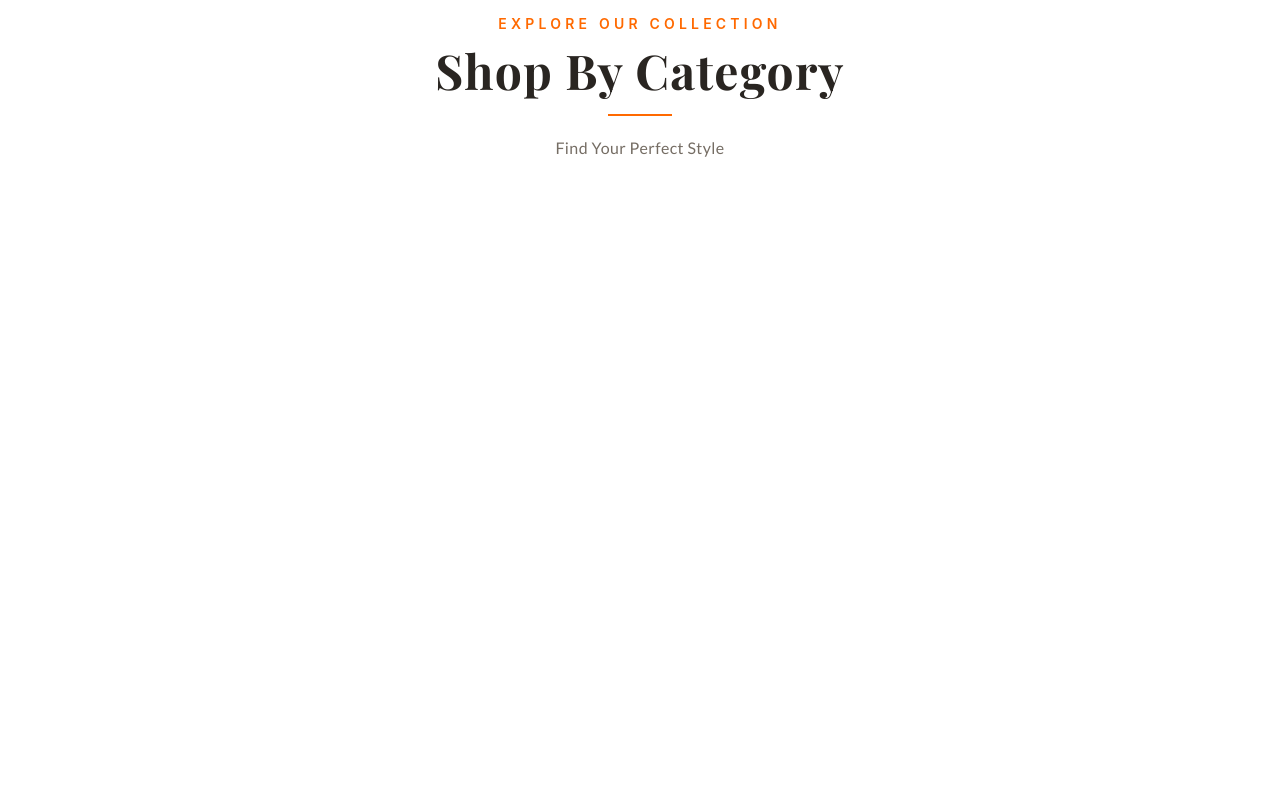
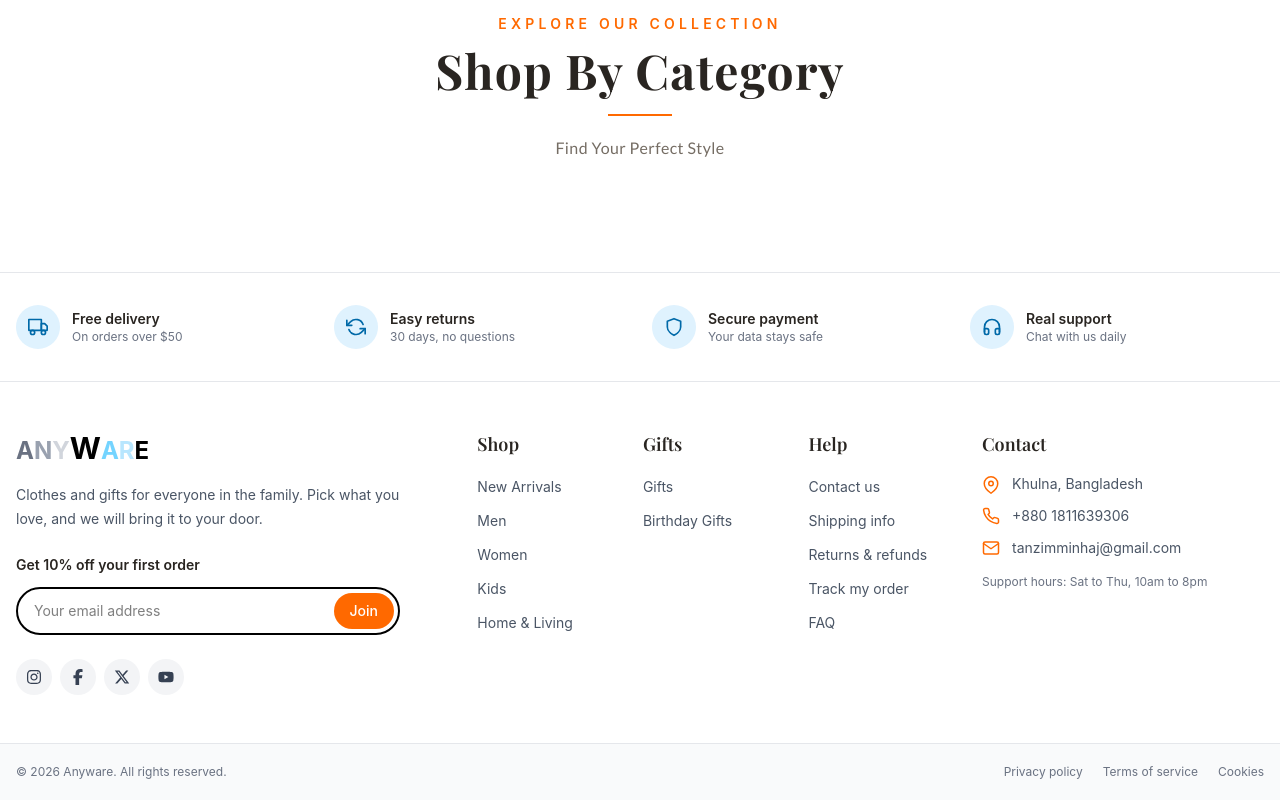
Before and after one commit to minhajul-islam-tanzim/Fullstack-Ecommers-MERN-, a Next.js app in the folder frontend/: page / in a window 1280 px wide. Shown: the part 939-1739 px from the top of the page. Before the commit the page ends 1147 px from the top, so only its background shows below. Built offline with nearby package versions, Linux system fonts and the light colour scheme; no server answers; a web font is replaced by a local one.

Commit message:
footer added

```diff
--- a/frontend/package.json
+++ b/frontend/package.json
@@ -15,6 +15,7 @@
     "postcss": "^8.5.31",
     "react": "19.3.0",
     "react-dom": "19.3.0",
+    "react-icons": "^5.7.0",
     "swiper": "^14.4.0"
   },
   "devDependencies": {
--- a/frontend/src/app/layout.tsx
+++ b/frontend/src/app/layout.tsx
@@ -3,6 +3,7 @@ import { Suspense } from "react";
 import { Playfair_Display, Lato } from "next/font/google";
 
 import "./globals.css";
+import Footer from "@/components/shared/Footer";
 
 
 
@@ -26,6 +27,7 @@ const RootLayout = ({ children }: {children: React.ReactNode}) => {
           <Navbar />
         </Suspense>
       {children}
+            <Footer/>
     </div>
         </body>
     </html>
--- a/frontend/src/components/home/HeroSlider.tsx
+++ b/frontend/src/components/home/HeroSlider.tsx
@@ -33,9 +33,9 @@ const HeroSlider = () => {
     />
 
             <div className="absolute inset-0 bg-black/40 flex flex-col justify-center items-center text-white text-center px-4">
-              <h1 className=" text-4xl md:text-6xl font-bold tracking-wide drop-shadow-lg  font-(family-name:--font-lato)">
-                {banner.title}
-              </h1>
+            <h1 className="font-(family-name:--font-playfair) text-4xl md:text-6xl font-bold tracking-wide drop-shadow-lg">
+  {banner.title}
+</h1>
 
               <p className="font-(--font-body) mt-4 text-lg max-w-2xl opacity-90  font-(family-name:--font-lato)">
                 {banner.description}
--- a/frontend/src/components/home/Text.tsx
+++ b/frontend/src/components/home/Text.tsx
@@ -5,13 +5,13 @@ const Text = () => {
         Explore Our Collection
       </span>
 
-      <h1 className="font-[family-name:var(--font-playfair)] text-3xl md:text-5xl font-bold text-[#292521] tracking-wide">
+      <h1 className="font-(family-name:--font-playfair) text-3xl md:text-5xl font-bold text-[#292521] tracking-wide">
         Shop By Category
       </h1>
 
-      <div className="w-16 h-[2px] bg-orange-500 my-5" />
+      <div className="w-16 h-0.5 bg-orange-500 my-5" />
 
-      <p className="font-[family-name:var(--font-lato)] text-sm md:text-base text-[#756D64] tracking-wide">
+      <p className="font-(family-name:--font-lato) text-sm md:text-base text-[#756D64] tracking-wide">
         Find Your Perfect Style
       </p>
     </div>
--- /dev/null
+++ b/frontend/src/components/shared/Footer.tsx
@@ -0,0 +1,240 @@
+"use client";
+
+import { useState } from "react";
+import Link from "next/link";
+import {
+  FiMail,
+  FiPhone,
+  FiMapPin,
+  FiTruck,
+  FiRefreshCcw,
+  FiShield,
+  FiHeadphones,
+} from "react-icons/fi";
+import {
+  FaInstagram,
+  FaFacebookF,
+  FaXTwitter,
+  FaYoutube,
+} from "react-icons/fa6";
+
+const perks = [
+  { icon: FiTruck, title: "Free delivery", text: "On orders over $50" },
+  { icon: FiRefreshCcw, title: "Easy returns", text: "30 days, no questions" },
+  { icon: FiShield, title: "Secure payment", text: "Your data stays safe" },
+  { icon: FiHeadphones, title: "Real support", text: "Chat with us daily" },
+];
+
+const shop = [
+  { label: "New Arrivals", href: "/new-arrivals" },
+  { label: "Men", href: "/men" },
+  { label: "Women", href: "/women" },
+  { label: "Kids", href: "/kids" },
+  { label: "Home & Living", href: "/home-living" },
+];
+
+const gifts = [
+  { label: "Gifts", href: "/home-favourites" },
+  { label: "Birthday Gifts", href: "/birthday-gift" },
+];
+
+const help = [
+  { label: "Contact us", href: "/contact" },
+  { label: "Shipping info", href: "/shipping" },
+  { label: "Returns & refunds", href: "/returns" },
+  { label: "Track my order", href: "/track-order" },
+  { label: "FAQ", href: "/faq" },
+];
+
+const socials = [
+  { icon: FaInstagram, label: "Instagram", href: "#" },
+  { icon: FaFacebookF, label: "Facebook", href: "#" },
+  { icon: FaXTwitter, label: "X", href: "#" },
+  { icon: FaYoutube, label: "YouTube", href: "#" },
+];
+
+const legal = [
+  { label: "Privacy policy", href: "/privacy" },
+  { label: "Terms of service", href: "/terms" },
+  { label: "Cookies", href: "/cookies" },
+];
+
+function FooterColumn({
+  title,
+  items,
+}: {
+  title: string;
+  items: { label: string; href: string }[];
+}) {
+  return (
+    <div>
+      <h3 className="font-(family-name:--font-playfair) text-lg font-semibold text-[#292521]">
+        {title}
+      </h3>
+      <ul className="mt-4 space-y-2.5">
+        {items.map((item) => (
+          <li key={item.href}>
+            <Link
+              href={item.href}
+              className="text-sm text-gray-600 transition-colors hover:text-orange-500"
+            >
+              {item.label}
+            </Link>
+          </li>
+        ))}
+      </ul>
+    </div>
+  );
+}
+
+export default function Footer() {
+  const [email, setEmail] = useState("");
+  const [subscribed, setSubscribed] = useState(false);
+
+  const handleSubscribe = () => {
+    if (!email.includes("@")) return;
+    // TODO: call your newsletter API here
+    setSubscribed(true);
+    setEmail("");
+  };
+
+  return (
+    <footer className="mt-16 border-t border-gray-200 bg-white">
+      {/* Perks */}
+      <div className="border-b border-gray-200">
+        <div className="mx-auto grid max-w-7xl grid-cols-2 gap-6 px-4 py-8 lg:grid-cols-4">
+          {perks.map(({ icon: Icon, title, text }) => (
+            <div key={title} className="flex items-center gap-3">
+              <span className="flex h-11 w-11 shrink-0 items-center justify-center rounded-full bg-sky-100 text-sky-700">
+                <Icon size={20} />
+              </span>
+              <div>
+                <p className="text-sm font-semibold text-[#292521]">{title}</p>
+                <p className="text-xs text-gray-500">{text}</p>
+              </div>
+            </div>
+          ))}
+        </div>
+      </div>
+
+      {/* Main */}
+      <div className="mx-auto grid max-w-7xl gap-10 px-4 py-12 md:grid-cols-2 lg:grid-cols-12">
+        {/* Brand + newsletter */}
+        <div className="lg:col-span-4">
+          <Link href="/" className="text-2xl font-bold">
+            <span className="text-gray-500">A</span>
+            <span className="text-gray-400">N</span>
+            <span className="text-gray-300">Y</span>
+            <span className="text-3xl font-bold">W</span>
+            <span className="text-sky-300">A</span>
+            <span className="text-sky-200">R</span>
+            <span>E</span>
+          </Link>
+
+          <p className="mt-4 max-w-sm text-sm leading-6 text-gray-600">
+            Clothes and gifts for everyone in the family. Pick what you love,
+            and we will bring it to your door.
+          </p>
+
+          <p className="mt-6 text-sm font-semibold text-[#292521]">
+            Get 10% off your first order
+          </p>
+
+          {subscribed ? (
+            <p className="mt-3 rounded-full bg-green-50 px-4 py-2.5 text-sm text-green-700">
+              You are in. Check your inbox for your code.
+            </p>
+          ) : (
+            <div className="mt-3 flex max-w-sm items-center rounded-full border-2 border-black py-1 pl-4 pr-1">
+              <input
+                type="email"
+                value={email}
+                onChange={(e) => setEmail(e.target.value)}
+                placeholder="Your email address"
+                aria-label="Email address"
+                className="w-full bg-transparent py-1 text-sm outline-none"
+              />
+              <button
+                onClick={handleSubscribe}
+                className="rounded-full bg-orange-500 px-4 py-2 text-sm font-medium text-white transition-colors hover:bg-orange-600"
+              >
+                Join
+              </button>
+            </div>
+          )}
+
+          <div className="mt-6 flex items-center gap-2">
+            {socials.map(({ icon: Icon, label, href }) => (
+              <a
+                key={label}
+                href={href}
+                aria-label={label}
+                className="rounded-full bg-gray-100 p-2.5 text-gray-700 transition-colors hover:bg-orange-500 hover:text-white"
+              >
+                <Icon size={16} />
+              </a>
+            ))}
+          </div>
+        </div>
+
+        {/* Links */}
+        <div className="grid grid-cols-2 gap-8 sm:grid-cols-3 md:col-span-2 lg:col-span-5 lg:pl-8">
+          <FooterColumn title="Shop" items={shop} />
+          <FooterColumn title="Gifts" items={gifts} />
+          <div className="col-span-2 sm:col-span-1">
+            <FooterColumn title="Help" items={help} />
+          </div>
+        </div>
+
+        {/* Contact */}
+        <div className="md:col-span-2 lg:col-span-3">
+          <h3 className="font-(family-name:--font-playfair) text-lg font-semibold text-[#292521]">
+            Contact
+          </h3>
+          <ul className="mt-4 space-y-3 text-sm text-gray-600">
+            <li className="flex items-start gap-3">
+              <FiMapPin size={18} className="mt-0.5 shrink-0 text-orange-500" />
+              <span>Khulna, Bangladesh</span>
+            </li>
+            <li className="flex items-center gap-3">
+              <FiPhone size={18} className="shrink-0 text-orange-500" />
+              <a href="tel:+8801000000000" className="hover:text-orange-500">
+                +880 1811639306
+              </a>
+            </li>
+            <li className="flex items-center gap-3">
+              <FiMail size={18} className="shrink-0 text-orange-500" />
+              <a
+                href="mailto:tanzimminhaj.com"
+                className="hover:text-orange-500"
+              >
+                tanzimminhaj@gmail.com
+              </a>
+            </li>
+          </ul>
+          <p className="mt-4 text-xs text-gray-500">
+            Support hours: Sat to Thu, 10am to 8pm
+          </p>
+        </div>
+      </div>
+
+      {/* Bottom bar */}
+      <div className="border-t border-gray-200 bg-gray-50">
+        <div className="mx-auto flex max-w-7xl flex-col items-center justify-between gap-3 px-4 py-5 text-xs text-gray-500 sm:flex-row">
+          <p>© 2026 Anyware. All rights reserved.</p>
+          <div className="flex items-center gap-5">
+            {legal.map((item) => (
+              <Link
+                key={item.href}
+                href={item.href}
+                className="hover:text-orange-500"
+              >
+                {item.label}
+              </Link>
+            ))}
+          </div>
+        </div>
+      </div>
+    </footer>
+  );
+}
--- a/frontend/src/components/shared/Navbar.tsx
+++ b/frontend/src/components/shared/Navbar.tsx
@@ -56,7 +56,7 @@ export default function Navbar() {
           href="/"
           className="text-2xl font-bold sm:text-2xl"
         >
-          <span className="text-gray-500">A</span><span className="text-gray-400">N</span><span className="text-gray-300">Y</span>W<span className="text-sky-300">A</span><span className="text-sky-200">R</span><span>E</span>
+          <span className="text-gray-500">A</span><span className="text-gray-400">N</span><span className="text-gray-300">Y</span><span className="font-bold text-3xl">W</span><span className="text-sky-300">A</span><span className="text-sky-200">R</span><span>E</span>
         </Link>
 
         <div className="group relative hidden md:block">
```
Also changed, not shown: 1 other file (tests, documents, lock files or other folders).
